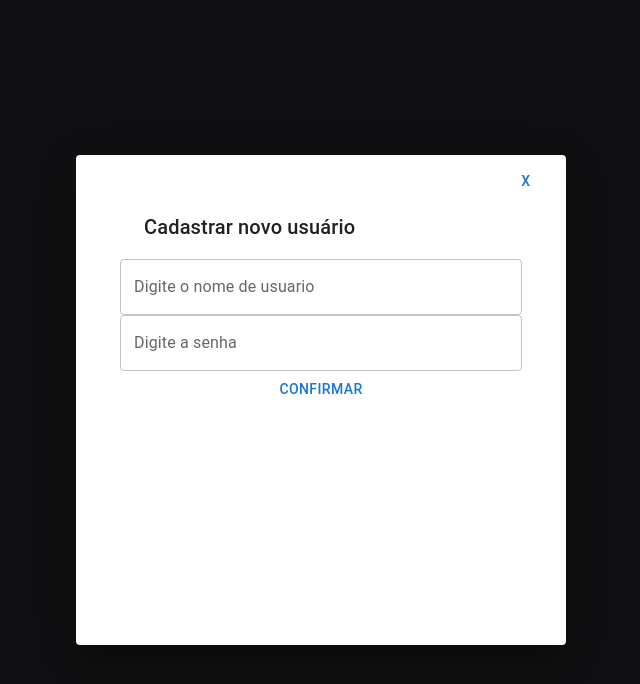
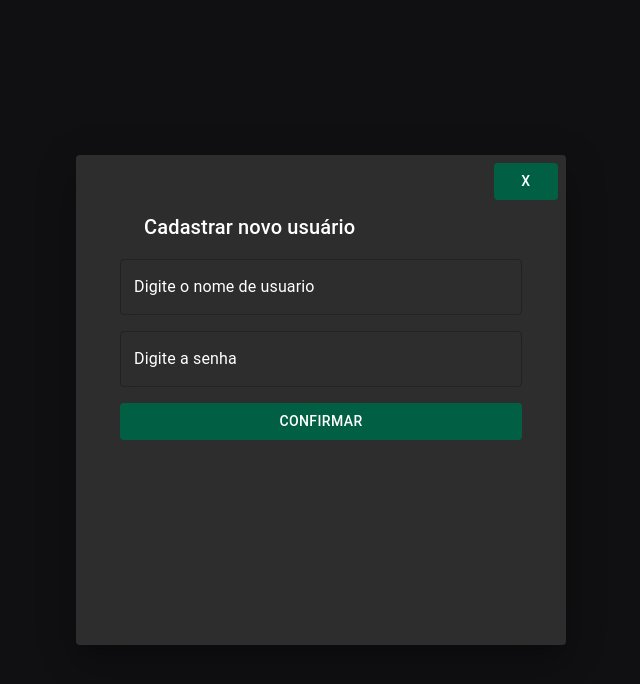
Before and after one commit to dede-ugolini/figma, a React app: page / in a window 1280 px wide. Both pictures are taken after a click on the button "CADASTRAR". Shown: the top 684 px of the page, without its empty margins (319-959 px from the left). Built offline with nearby package versions, Linux system fonts and the light colour scheme; the HTML template or start-up script is replaced by a standard one.

Commit message:
feat: Adicionar validador de input para não permitir inputs vazios ao fazer cadastro de novo usuário, e também estilização do dialog do cadastro.

```diff
--- a/src/components/login/Login.jsx
+++ b/src/components/login/Login.jsx
@@ -107,7 +107,7 @@ export default function Login() {
                 borderColor: Theme.palette.secondary.grayThree, // Cor do TextField ao clicá-lo
               },
             },
-            input: { color: Theme.palette.primary.contrastText } // Aparentemente ao focar no TextField a cor do label não fica mais aquele azul padrão do MUI
+            input: { color: "" } // Aparentemente ao focar no TextField a cor do label não fica mais aquele azul padrão do MUI
           }}
         >
         </TextField>
@@ -135,7 +135,7 @@ export default function Login() {
                 borderColor: Theme.palette.secondary.grayThree, // Cor do TextField ao clicá-lo
               },
             },
-            input: { color: Theme.palette.primary.contrastText }
+            input: { color: "" }
           }}
         >
         </TextField>
--- a/src/components/login/Register.jsx
+++ b/src/components/login/Register.jsx
@@ -1,4 +1,4 @@
-import { Stack, Button, Dialog, DialogContent, DialogTitle, TextField } from "@mui/material";
+import { Stack, Button, Dialog, DialogContent, DialogTitle, TextField, Snackbar, Alert } from "@mui/material";
 import { useState } from 'react'
 import { Theme } from '../../themes/Theme.jsx'
 
@@ -7,6 +7,9 @@ export default function Register({ loginData, onRegister }) {
   const [open, setOpen] = useState(false);
   const [user, setUser] = useState('');
   const [password, setPassword] = useState('');
+  const [success, setSuccess] = useState(false);
+  const [openAlert, setOpenAlert] = useState(false);
+  const [message, setMessage] = useState('');
 
   const handleClickOpen = () => {
     setOpen(true);
@@ -17,19 +20,35 @@ export default function Register({ loginData, onRegister }) {
 
   const register = () => {
 
+    if (user.length === 0 || password.length === 0) {
+      console.log("Não é permitido usuário ou senha vazios!");
+      setMessage("Não é permitido usuário ou senha vazios!");
+      setSuccess(false);
+      setOpenAlert(true);
+      return;
+    }
+
     const existingUser = loginData.find((index) => index.login === user && index.senha === password);
 
     if (existingUser) {
       console.log("Usuário já existente!");
       console.log(loginData);
+      setMessage("Usuário já está cadastrado!");
+      setOpenAlert(true);
+      setSuccess(false);
     }
-    // TODO: Adicionar validador que não permite inputs vazios
+
     else {
       const newUser = { login: user, senha: password }
       const newLoginData = loginData.concat(newUser);
       onRegister(newLoginData);
       console.log("Novo registro adicionado");
-      setOpen(false);
+      setMessage("Usuário cadastrado com sucesso!");
+      setOpenAlert(true);
+      setSuccess(true);
+      setTimeout(() => {
+        setOpen(false);
+      }, 500);
     }
   }
 
@@ -41,43 +60,127 @@ export default function Register({ loginData, onRegister }) {
         ":hover": {
           backgroundColor: Theme.palette.primary.main
         }
+      }}>Cadastrar
+      </Button>
 
-      }}>Cadastrar</Button>
-      <Dialog open={open} onClose={handleClickClose}>
+      <Dialog open={open} onClose={handleClickClose} sx={{
+        "& .MuiDialog-paper": { // Precisa alterar essa classe para alterar todo o background, inclusive aquela borda desgraçada que não mudava de cor
+          backgroundColor: Theme.palette.secondary.light
+        }
+      }}>
         <Stack spacing={2} sx={{
           margin: "20px",
           width: '450px',
-          height: "450px"
+          height: "450px",
+          color: Theme.palette.primary.contrastText
         }}>
-
           <DialogContent>
             <DialogTitle>
               Cadastrar novo usuário
               <Button // Botão para fechar dialog do cadastro
                 onClick={handleClickClose}
-                sx={{ position: "absolute", right: 8, top: 8 }}
+                sx={{
+                  position: "absolute", right: 8, top: 8, color: Theme.palette.primary.contrastText, backgroundColor: Theme.palette.primary.dark,
+                  ":hover": { backgroundColor: Theme.palette.primary.light }
+                }}
               >
                 X
               </Button>
             </DialogTitle>
 
-            <Stack>
+            <Stack spacing={2}>
               <TextField // Text field que coleta o input do nome de usuario
                 label={"Digite o nome de usuario"}
                 onChange={(e) => setUser(e.target.value)}
+                sx={{
+                  backgroundColor: Theme.palette.secondary.light,
+                  borderRadius: "10px",
+                  '& .MuiInputBase-input': { // Cor do texto de input do usuário
+                    color: Theme.palette.primary.contrastText,
+                  },
+                  '& .MuiInputLabel-root': { // Cor do label do TextField
+                    color: Theme.palette.primary.contrastText,
+                  },
+                  '& .MuiOutlinedInput-root': {
+                    '&:hover fieldset': {
+                      borderColor: Theme.palette.primary.contrastText, // Cor do TextField ao passar o mouse
+                    },
+                    '&.Mui-focused fieldset': {
+                      borderColor: Theme.palette.secondary.grayThree, // Cor do TextField ao clicá-lo
+                    },
+                  },
+                  input: { color: "" }
+                }}
               />
+
               <TextField // Text field que coleta o input da senha
                 label={"Digite a senha"}
                 type="password"
                 onChange={(e) => setPassword(e.target.value)}
+                sx={{
+                  backgroundColor: Theme.palette.secondary.light,
+                  borderRadius: "10px",
+                  '& .MuiInputBase-input': { // Cor do texto de input do usuário
+                    color: Theme.palette.primary.contrastText,
+                  },
+                  '& .MuiInputLabel-root': { // Cor do label do TextField
+                    color: Theme.palette.primary.contrastText,
+                  },
+                  '& .MuiOutlinedInput-root': {
+                    '&:hover fieldset': {
+                      borderColor: Theme.palette.primary.contrastText, // Cor do TextField ao passar o mouse
+                    },
+                    '&.Mui-focused fieldset': {
+                      borderColor: Theme.palette.secondary.grayThree, // Cor do TextField ao clicá-lo
+                    },
+                  },
+                  input: { color: ""/* Theme.palette.primary.contrastText  */ }
+                }}
               />
               <Button // Botão que faz o envio dos dados do novo usuário para cadastrar
-                onClick={register}>Confirmar</Button>
+                onClick={register}
+                sx={{
+                  color: Theme.palette.primary.contrastText,
+                  backgroundColor: Theme.palette.primary.dark,
+                  '&:hover': {
+                    backgroundColor: Theme.palette.primary.main
+                  }
+                }}>
+                Confirmar
+              </Button>
             </Stack>
 
           </DialogContent>
         </Stack>
       </Dialog>
+
+      <Snackbar // Snackbar em caso de erro
+        open={openAlert && !success}
+        autoHideDuration={5000}
+        onClose={() => setOpenAlert(false)}
+        anchorOrigin={{
+          vertical: "top",
+          horizontal: "center"
+        }}
+      >
+        <Alert severity="error" variant="filled" onClose={() => setOpenAlert(false)}>
+          {message}
+        </Alert>
+      </Snackbar>
+
+      <Snackbar // Snackbar em caso de sucesso
+        open={openAlert && success}
+        autoHideDuration={5000}
+        onClose={() => setOpenAlert(false)}
+        anchorOrigin={{
+          vertical: "top",
+          horizontal: "center"
+        }}
+      >
+        <Alert variant="filled" severity="success" onClose={() => setOpenAlert(false)}>
+          {message}
+        </Alert>
+      </Snackbar>
     </>
   )
 }
```
